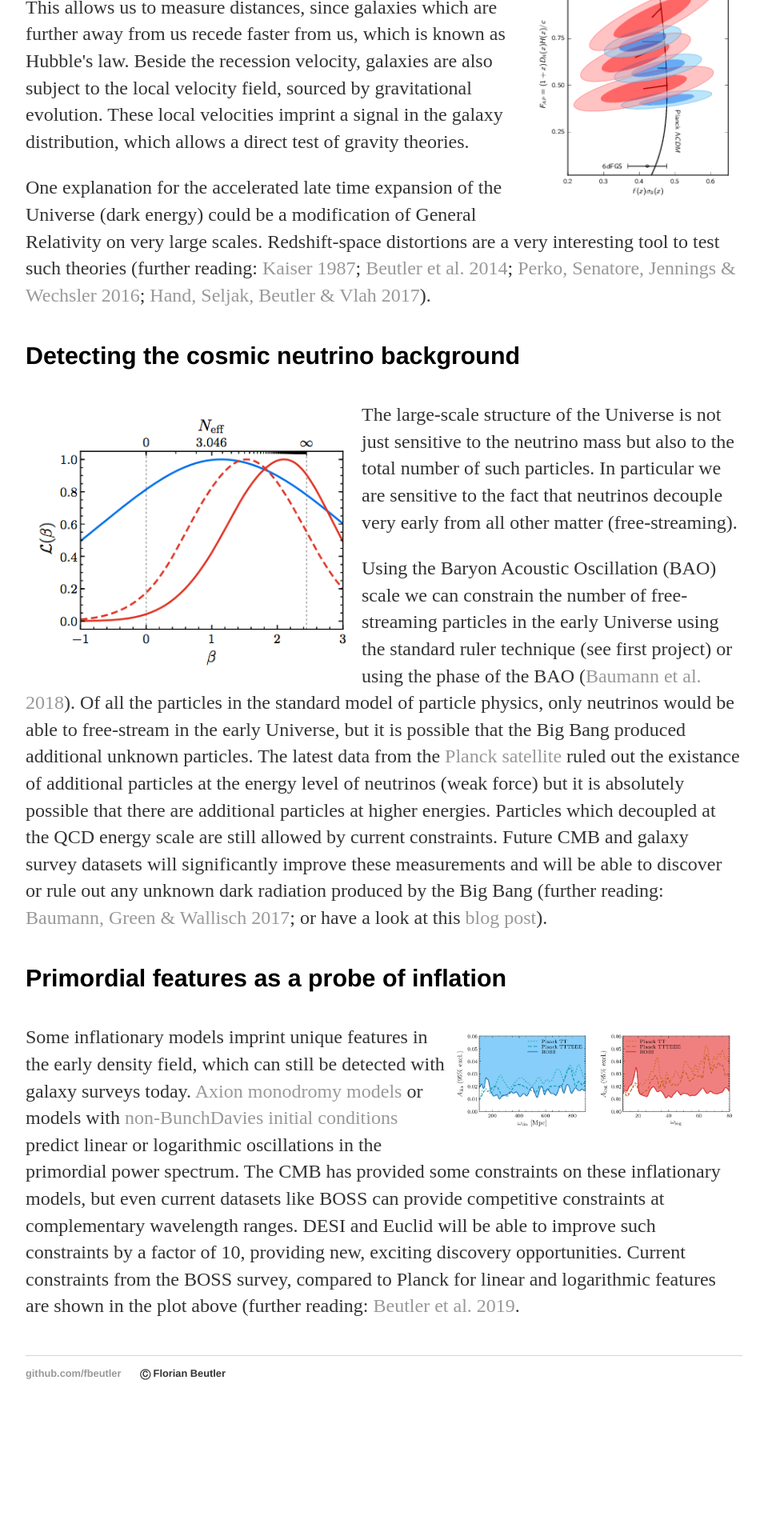
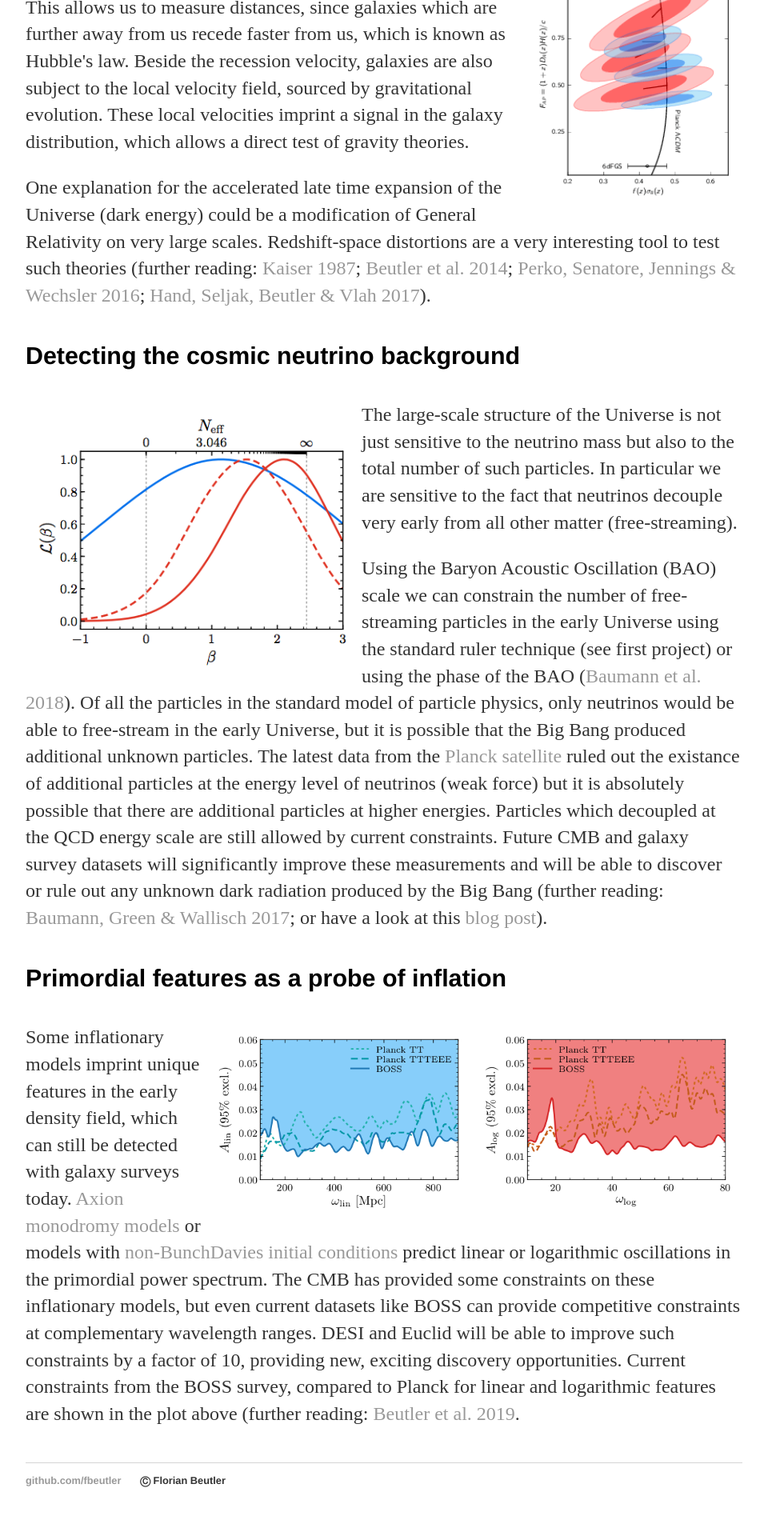
Before and after one commit to fbeutler/fbeutler.github.io, a Jekyll site: the page built from research/projects.html, in a window 1280 px wide. Shown: the part 4225-6145 px from the top of the page at 80% size, without its empty margins (160-1115 px from the left). Built offline with Jekyll 4.4.1, drawn with Linux system fonts in a browser that asks for light colours; before the commit the page ends 6011 px from its top, so only the background shows below that.

Commit message:
Update projects.html

```diff
--- a/research/projects.html
+++ b/research/projects.html
@@ -165,7 +165,7 @@
   <div class="post">
     <h4>Primordial features as a probe of inflation</h4>
 
-    <img src="/static/lin+log_data_bao+cmb_10+1.png" alt="IMAGE OF BOSS and PLANCK PRIMORDIAL FEATURE CONSTRAINTS" width="350" align="right" style="padding:10px">
+    <img src="/static/lin+log_data_bao+cmb_10+1.png" alt="IMAGE OF BOSS and PLANCK PRIMORDIAL FEATURE CONSTRAINTS" width="650" align="right" style="padding:10px">
     <p>
       Some inflationary models imprint unique features in the early density field, which can still be detected with galaxy surveys today.
       <a href="https://arxiv.org/abs/0803.3085" target="_blank">Axion monodromy models</a> or models with
```
